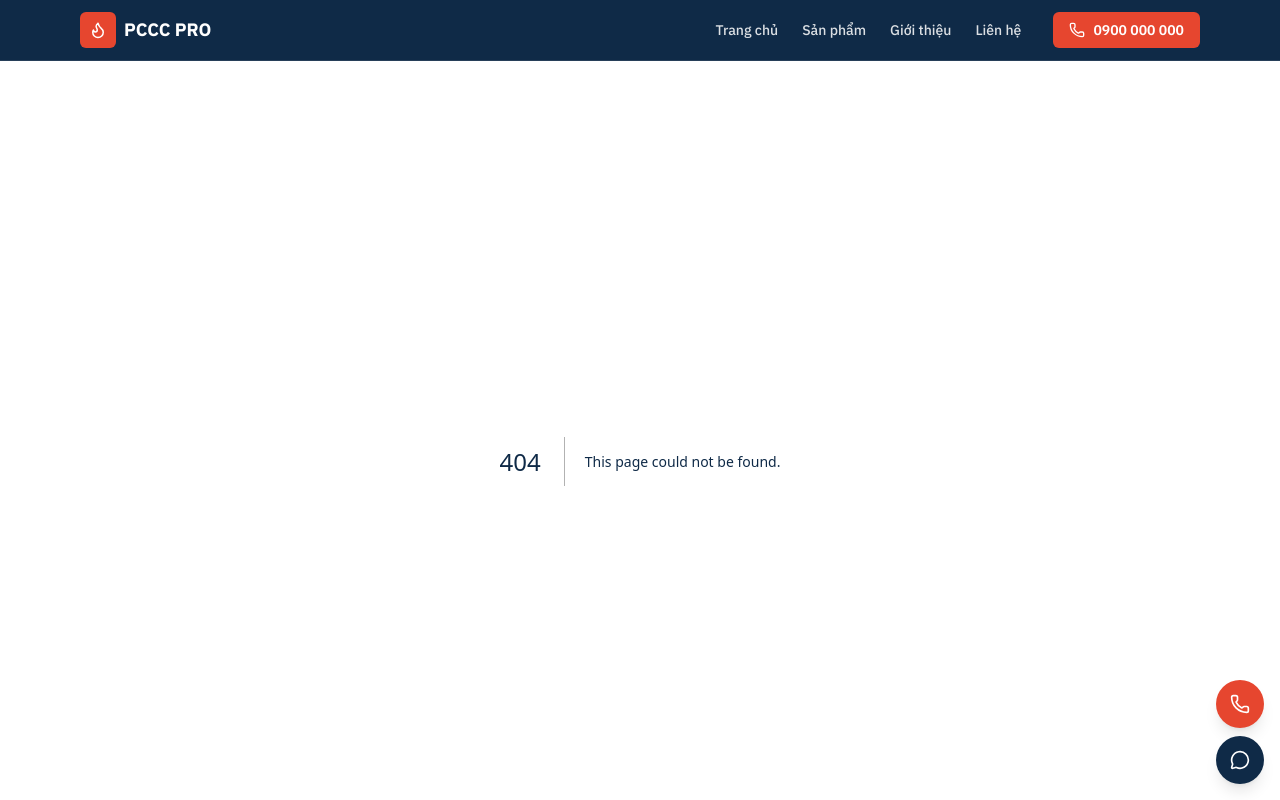
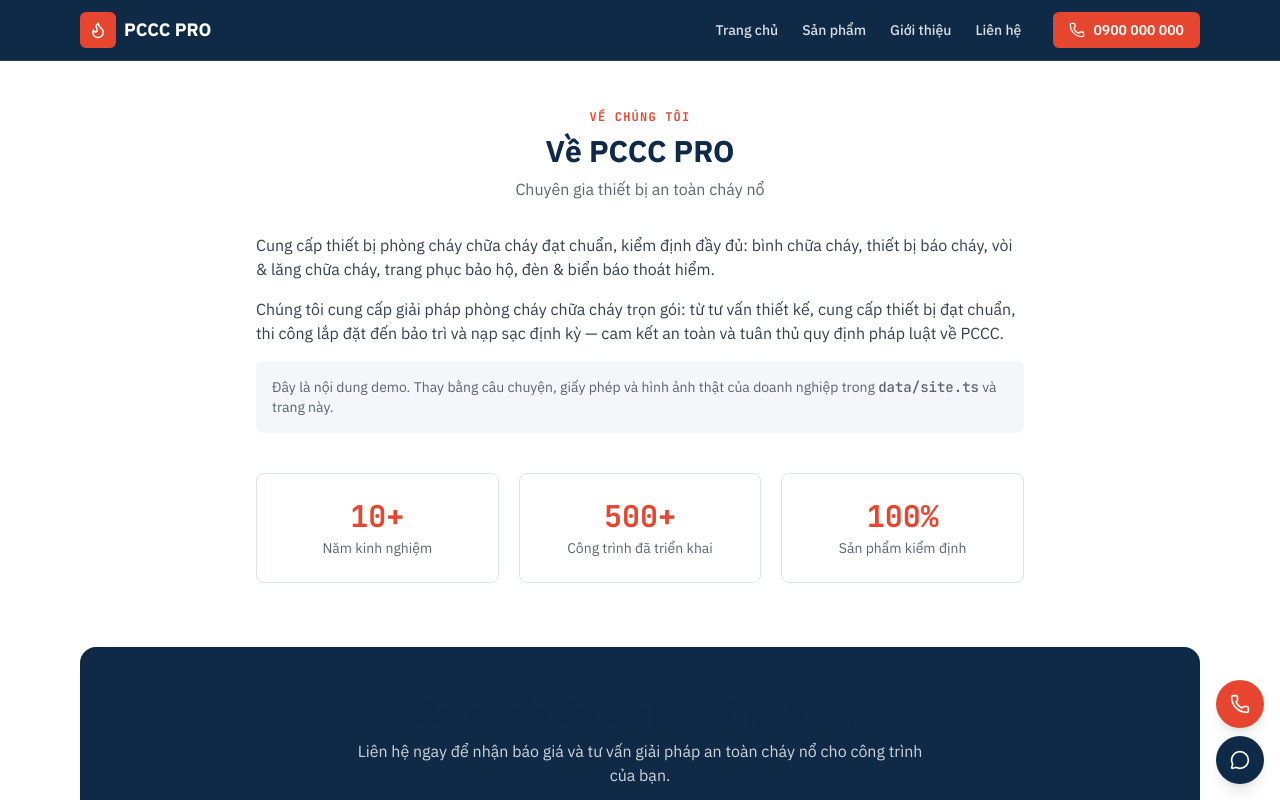
Before and after one commit to quockhanh41/pccc, a Next.js app: page /gioi-thieu in a window 1280 px wide. Before the commit this address had no page. Shown: the top 800 px of the page. Built offline with nearby package versions, Linux system fonts and the light colour scheme.

Commit message:
feat: add about page

```diff
--- /dev/null
+++ b/app/gioi-thieu/page.tsx
@@ -0,0 +1,46 @@
+import SectionHeading from "@/components/SectionHeading";
+import CtaSection from "@/components/CtaSection";
+import { site } from "@/data/site";
+
+export const metadata = {
+  title: "Giới thiệu — PCCC PRO",
+  description: "Về PCCC PRO: năng lực cung cấp, thi công và bảo trì thiết bị phòng cháy chữa cháy đạt chuẩn.",
+};
+
+const stats = [
+  { value: "10+", label: "Năm kinh nghiệm" },
+  { value: "500+", label: "Công trình đã triển khai" },
+  { value: "100%", label: "Sản phẩm kiểm định" },
+];
+
+export default function AboutPage() {
+  return (
+    <div className="py-12">
+      <SectionHeading eyebrow="Về chúng tôi" title={`Về ${site.name}`} subtitle={site.tagline} />
+
+      <div className="mx-auto mt-8 max-w-3xl space-y-4 text-body">
+        <p>{site.description}</p>
+        <p>
+          Chúng tôi cung cấp giải pháp phòng cháy chữa cháy trọn gói: từ tư vấn thiết kế, cung cấp
+          thiết bị đạt chuẩn, thi công lắp đặt đến bảo trì và nạp sạc định kỳ — cam kết an toàn và
+          tuân thủ quy định pháp luật về PCCC.
+        </p>
+        <p className="rounded-lg bg-surface-alt p-4 text-sm text-muted">
+          Đây là nội dung demo. Thay bằng câu chuyện, giấy phép và hình ảnh thật của doanh nghiệp
+          trong <code className="font-mono">data/site.ts</code> và trang này.
+        </p>
+      </div>
+
+      <div className="mx-auto mt-10 grid max-w-3xl gap-5 sm:grid-cols-3">
+        {stats.map((s) => (
+          <div key={s.label} className="rounded-lg border border-line p-6 text-center">
+            <div className="font-mono text-3xl font-bold tabular-nums text-accent">{s.value}</div>
+            <div className="mt-1 text-sm text-muted">{s.label}</div>
+          </div>
+        ))}
+      </div>
+
+      <CtaSection />
+    </div>
+  );
+}
```
